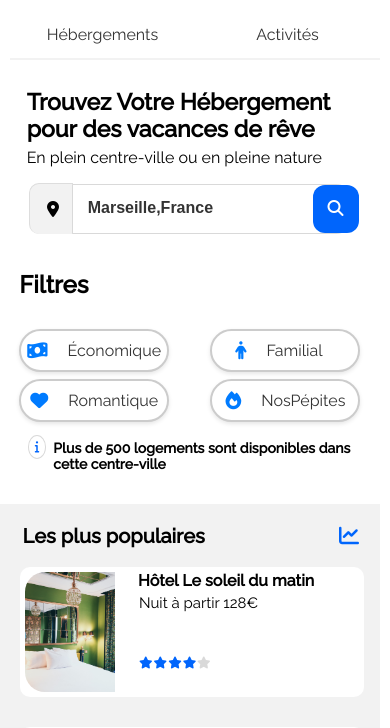
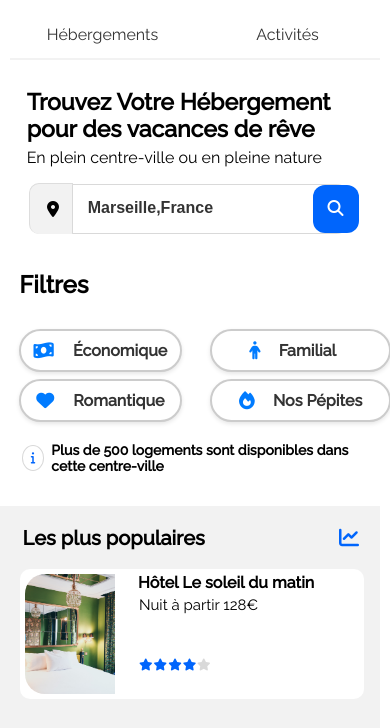
Before and after one commit to djibrildrame/Booki, a plain HTML site: page index.html in a window 390 px wide. Shown: the part 57-785 px from the top of the page. Drawn offline with Linux system fonts and the light colour scheme; grey boxes are pictures that could not be loaded.

Commit message:
Modification du titre et des catégories filtres nos pépites

```diff
--- a/index.html
+++ b/index.html
@@ -79,7 +79,7 @@
   <article>
     <a href="Pépite" class="filtres">
       <i class="fa-solid fa-fire"></i>
-      <span class="ecomoney">NosPépites</span>
+      <span class="ecomoney">Nos Pépites</span>
     </a>
   </article>
 </div>
--- a/style.css
+++ b/style.css
@@ -136,6 +136,7 @@ input {
     margin-left: 2.5%;
     gap: 10px;
     margin-top: 3%;
+    font-weight: 900;
 
 }
 
@@ -149,18 +150,16 @@ input {
 
 .filtres {
   display: flex;
-    align-items: center; /* Aligne les icônes et le texte verticalement */
-    justify-content: center; /* Centre le contenu horizontalement */
-    gap: 10px; /* Espacement entre icône et texte */
+  align-items: center;
+  justify-content: center;
+  gap: 17px;
   border: 2px solid #d9d9d9;
   border-radius: 30px;
-    padding: 13px 69px;
-    max-width: 110px; /* Limite la largeur maximum */
-    width: auto; /* Ajuste à la taille du contenu */
+  padding: 12px 13px;
+  width: auto;
   background-color: white;
   text-align: center;
   color: #000000;
-
 }
 
   .article{
@@ -185,6 +184,10 @@ input {
   margin-top: -13px;
   color: #d9d9d9;
 
+}
+
+.ecomoney{
+  margin-left: -5%;
 }
 
 
@@ -238,16 +241,16 @@ h5:hover{
 }
 
 
-.fa-info{
-  margin-top: 1.5cm;
+.fa-info {
+  margin-top: 30px;
   margin-left: 40px;
   font-size: 12px;
   padding: 5px;
-  padding-top: 5px;
-  padding-bottom: 5px;
-  padding-right: 6px;
-  padding-left: 6px;
-  border: 0.5px solid #d9d9d9;
+  padding-top: 6px;
+  padding-bottom: 6px;
+  padding-right: 8px;
+  padding-left: 8px;
+  border: 1px solid #d9d9d9;
   border-radius: 50%;
   color: #0065fc;
   font-family: 'anton', sans-serif;
@@ -256,7 +259,7 @@ h5:hover{
 h3{
   font-size: 14px;
   margin-left: 7px;
- margin-top: 62px
+ margin-top: 36px
 }
 
 
@@ -531,6 +534,7 @@ margin-top:30px;
   margin-left: 2.5%;
   gap: 25px;
   flex-wrap: nowrap; /* Empêche le wrap pour le desktop */
+  margin-top:2%
 
 
 
@@ -1435,4 +1439,24 @@ footer {
   gap: 10px;
   margin-top: 3%;
 }
+h3 {
+  font-size: 14px;
+  margin-left: 7px;
+  margin-top: 64px;
 }
+
+.fa-info {
+  margin-top: 67px;
+  margin-left: 34px;
+  font-size: 12px;
+  padding: 5px;
+  padding-top: 6px;
+  padding-bottom: 6px;
+  padding-right: 8px;
+  padding-left: 8px;
+  border: 1px solid #d9d9d9;
+  border-radius: 50%;
+  color: #0065fc;
+  font-family: 'anton', sans-serif;
+}
+}
```
Lines whose indentation alone changed are shown as unchanged.
